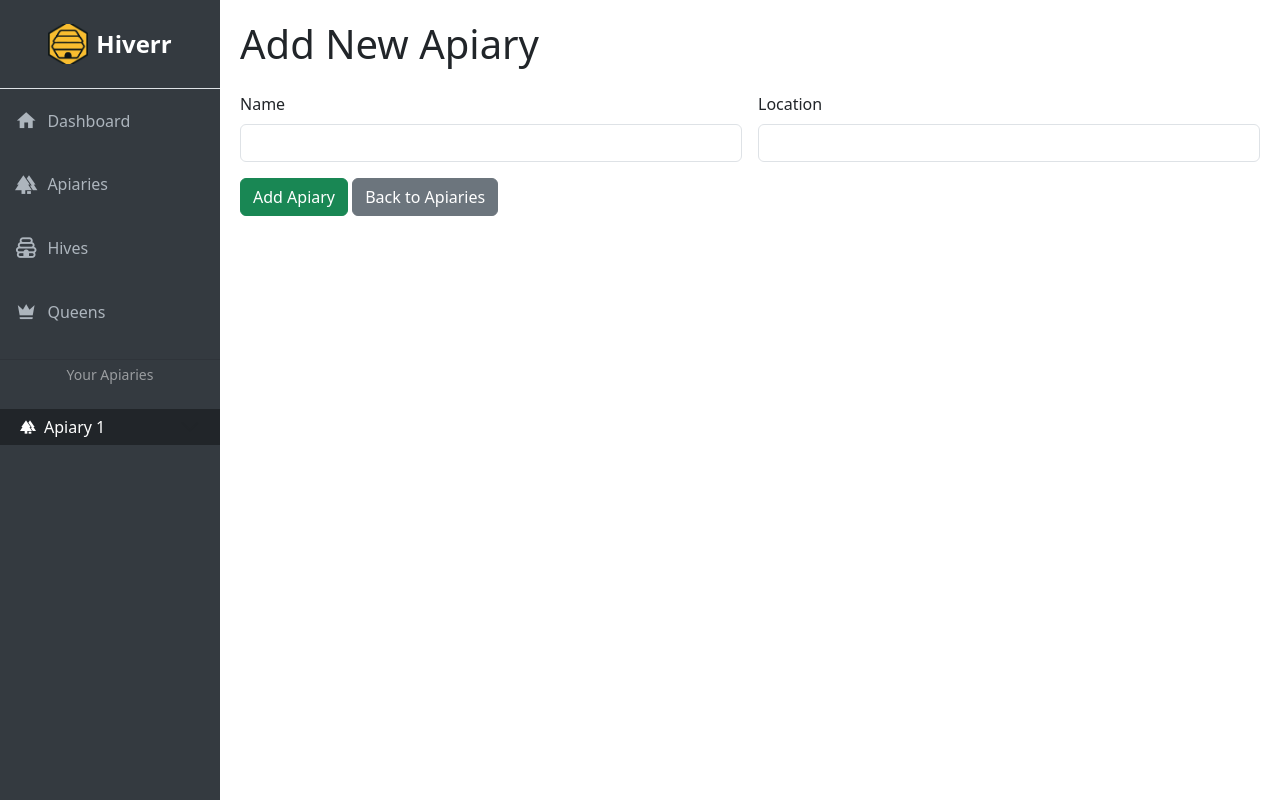
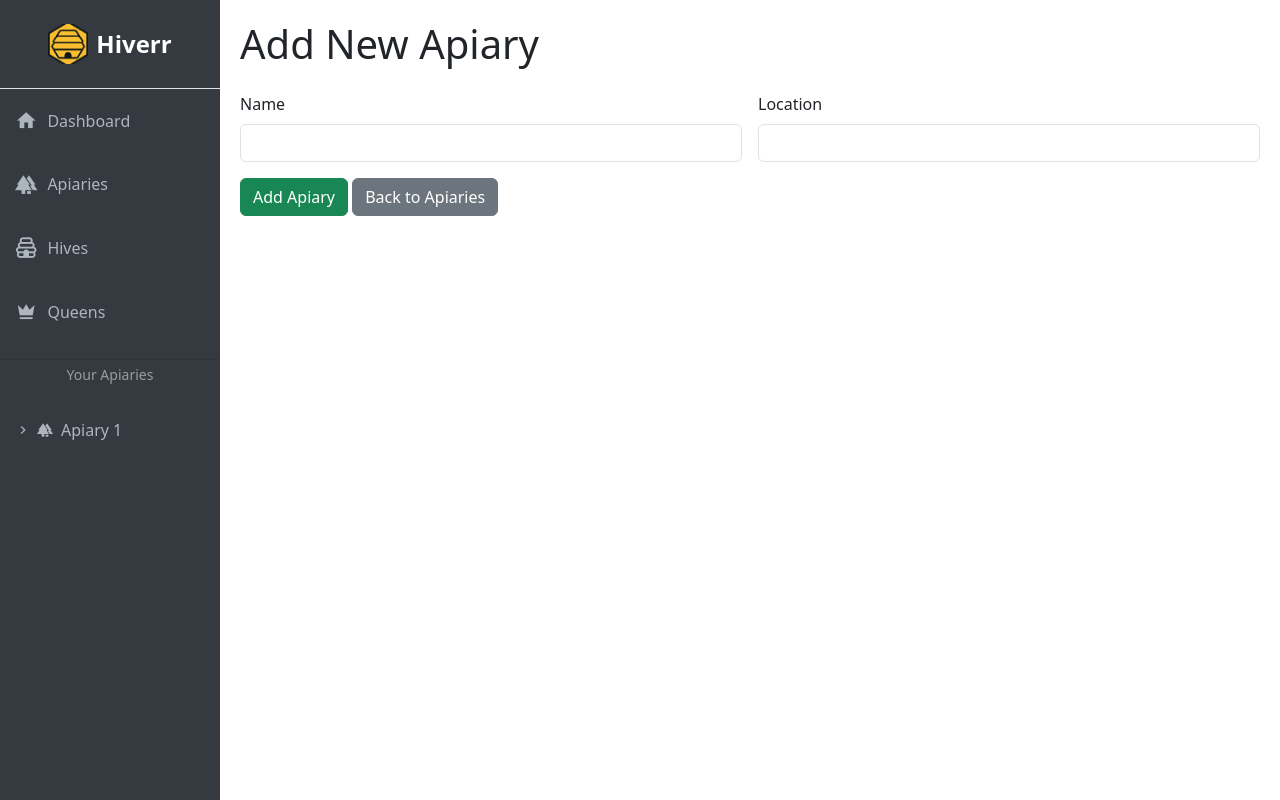
Before and after one commit to Maagdappel/Hiverr, a Flask app: page /add-apiary in a window 1280 px wide. Run offline with Flask 3, Linux system fonts and the light colour scheme.

Commit message:
Enhance sidebar apiary list with arrow icons

```diff
--- a/templates/base.html
+++ b/templates/base.html
@@ -55,6 +55,36 @@
             background-color: #495057;
             color: white;
         }
+        .sidebar-accordion-button {
+            background-color: #343a40;
+            color: #adb5bd;
+            padding: 12px 15px;
+            display: flex;
+            align-items: center;
+            width: 100%;
+            border: none;
+            box-shadow: none;
+            transition: background-color 0.2s ease, color 0.2s ease;
+        }
+        .sidebar-accordion-button::after {
+            display: none;
+        }
+        .sidebar-accordion-button:hover {
+            background-color: #fdcc38;
+            color: black;
+        }
+        .sidebar-accordion-button:not(.collapsed) {
+            background-color: #fdcc38;
+            color: black;
+            font-weight: bold;
+        }
+        .sidebar-accordion-button .arrow-icon {
+            margin-right: 6px;
+            transition: transform 0.2s ease;
+        }
+        .sidebar-accordion-button:not(.collapsed) .arrow-icon {
+            transform: rotate(90deg);
+        }
         .content {
             flex-grow: 1;
             padding: 20px;
@@ -91,7 +121,8 @@
           {% for apiary in sidebar_apiaries %}
           <div class="accordion-item bg-dark border-0">
             <h2 class="accordion-header" id="heading{{ apiary.id }}">
-              <button class="accordion-button collapsed bg-dark text-white py-2" type="button" data-bs-toggle="collapse" data-bs-target="#collapse{{ apiary.id }}" aria-expanded="false" aria-controls="collapse{{ apiary.id }}">
+              <button class="accordion-button sidebar-accordion-button collapsed" type="button" data-bs-toggle="collapse" data-bs-target="#collapse{{ apiary.id }}" aria-expanded="false" aria-controls="collapse{{ apiary.id }}">
+                <i class="mdi mdi-chevron-right arrow-icon"></i>
                 <i class="mdi mdi-forest me-2"></i>{{ apiary.name }}
               </button>
             </h2>
```
